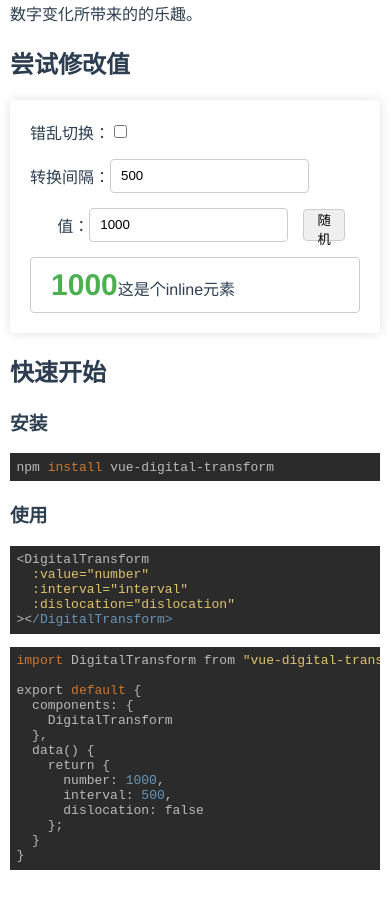
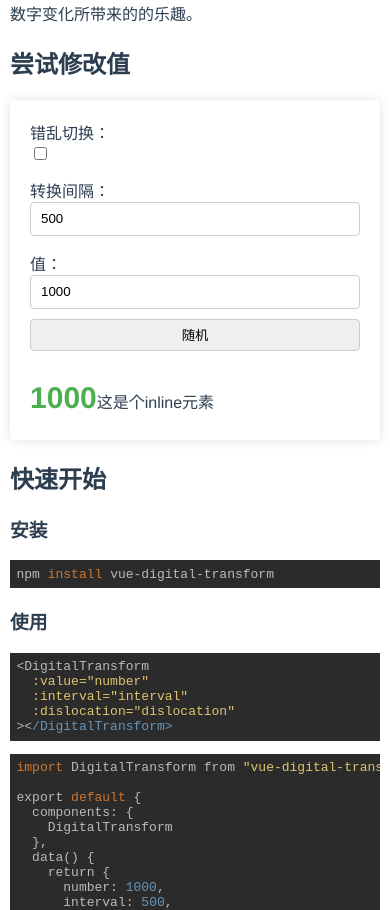
Before and after one commit to DakerHub/vue-digital-transform, a Vue app: page / in a window 390 px wide. Shown: the part 883-1793 px from the top of the page. Built offline with nearby package versions, Linux system fonts and the light colour scheme.

Commit message:
[doc] 适配移动端

```diff
--- a/src/App.vue
+++ b/src/App.vue
@@ -253,11 +253,25 @@ fieldset {
     align-items: center;
     height: unset;
   }
-  .ctrl .ctrl-item label {
-    width: 80px;
+  .ctrl .ctrl-item {
+    flex-wrap: wrap;
+    label {
+      width: 100%;
+      text-align: left;
+    }
+    input:not([type="checkbox"]) {
+      width: 100%;
+      margin: 0;
+    }
+
+    button {
+      width: 100%;
+      margin: 10px 0;
+    }
   }
-
-  .ctrl button {
+  .demo {
+    padding: 5px 0;
+    border: none;
   }
 }
 </style>
```
Also changed, not shown: 5 other files (tests, documents, lock files or other folders).
